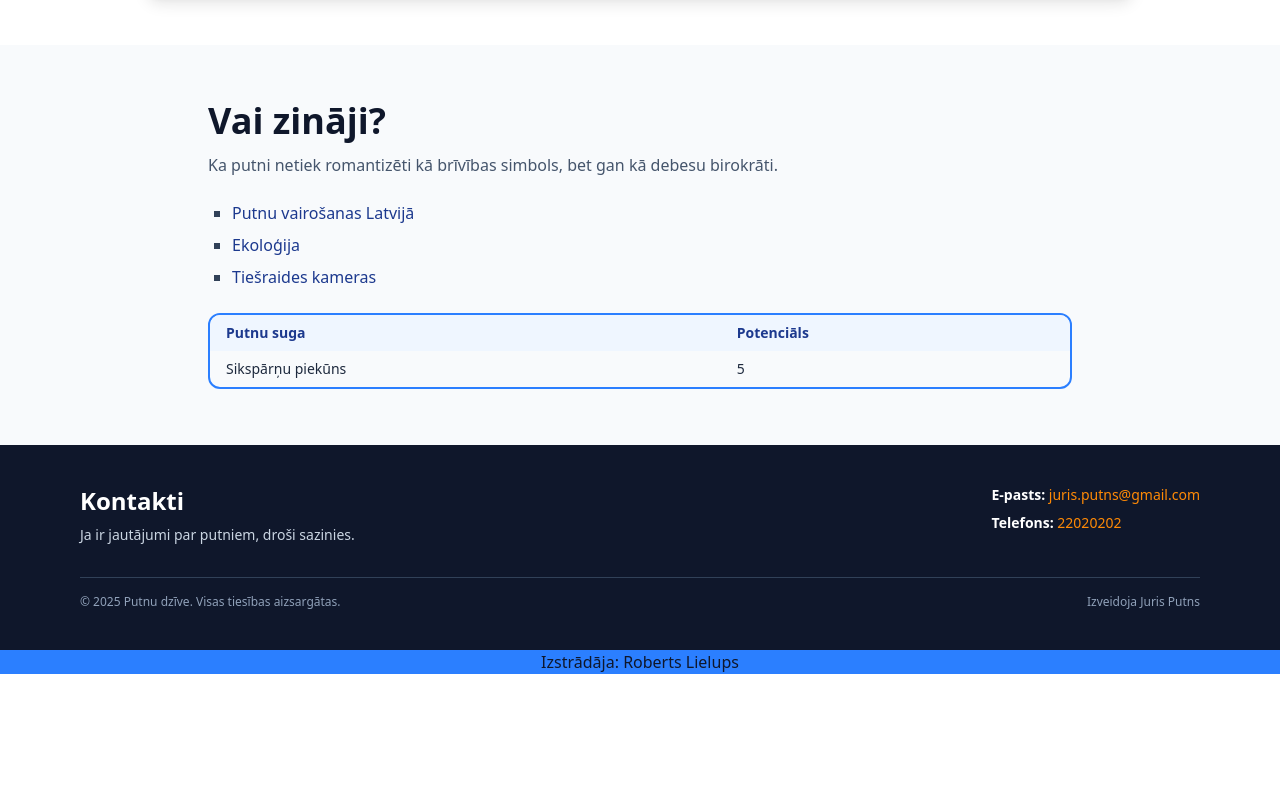
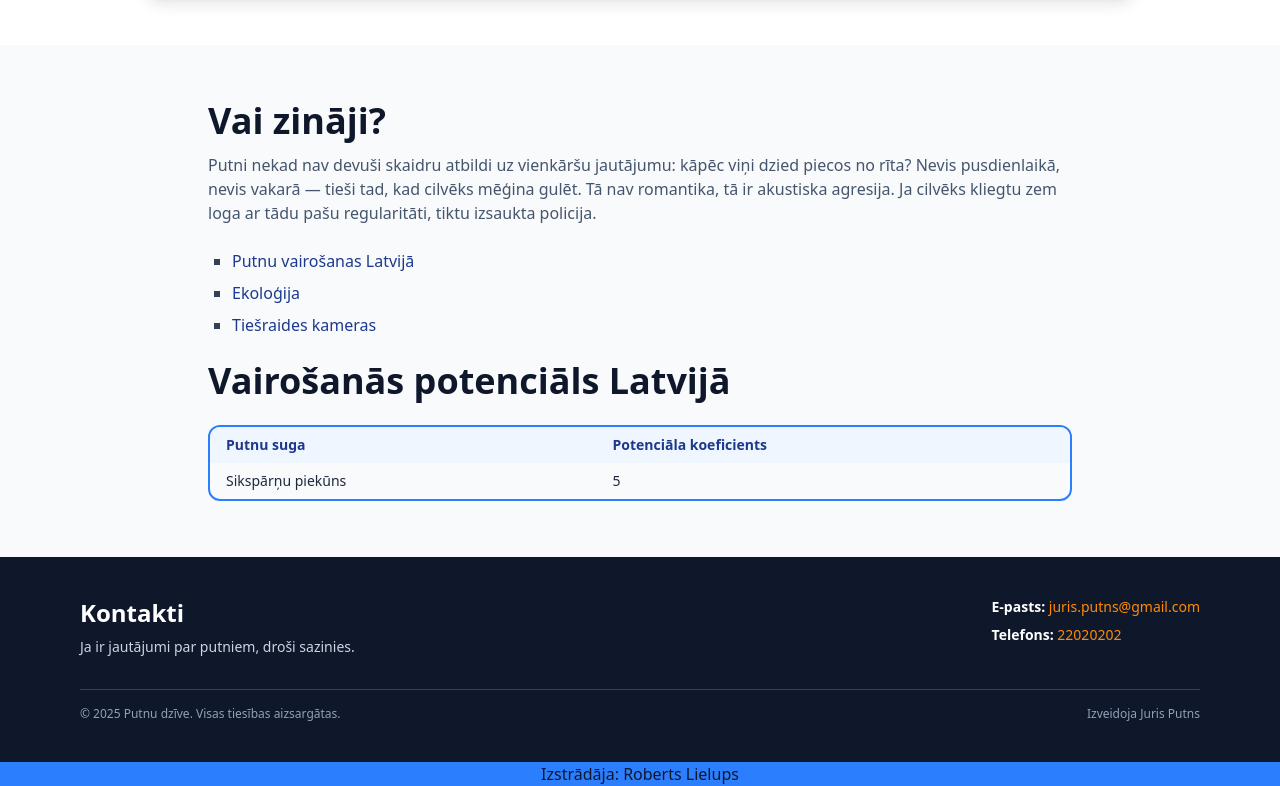
Before and after one commit to RobertsLielups/putnu-dzive-v2, a website built with Vite: page index.html in a window 1280 px wide. Shown: the part 1769-2555 px from the top of the page. Before the commit the page ends 2443 px from the top, so only its background shows below. Built offline with nearby package versions, Linux system fonts and the light colour scheme.

Commit message:
one last update

```diff
--- a/index.html
+++ b/index.html
@@ -178,19 +178,21 @@
           Vai zināji?
         </h2>
         <p class="mt-3 text-slate-600">
-          Ka putni netiek romantizēti kā brīvības simbols, bet gan kā debesu birokrāti.
+          Putni nekad nav devuši skaidru atbildi uz vienkāršu jautājumu: kāpēc viņi dzied piecos no rīta? Nevis pusdienlaikā, nevis vakarā — tieši tad, kad cilvēks mēģina gulēt. Tā nav romantika, tā ir akustiska agresija. Ja cilvēks kliegtu zem loga ar tādu pašu regularitāti, tiktu izsaukta policija.
         </p>
         <ul class="mt-6 list-[square] space-y-2 pl-6 text-slate-700">
           <li><a href="https://www.uzdevumi.lv/p/biologija/8-klase/putni-12093/putnu-uzbuve-un-funkcijas-12094/re-15998c77-efcd-4c66-bfda-a1ef498f0d99" target="_blank" class="text-blue-900">Putnu vairošanas Latvijā</a></li>
           <li><a href="https://lv.wikipedia.org/wiki/Putnu_ekolo%C4%A3ija" target="_blank" class="text-blue-900">Ekoloģija</a></li>
           <li><a href="https://dabasdati.lv/lv/cat/443/" target="_blank" class="text-blue-900">Tiešraides kameras</a></li>
         </ul>
+        <br>
+        <h3 class="text-4xl font-bold text-slate-900">Vairošanās potenciāls Latvijā</h3>
         <div class="mt-6 overflow-hidden rounded-xl border-2 border-blue-500">
           <table class="w-full text-left text-sm text-slate-800">
             <thead class="bg-blue-50 text-blue-900">
               <tr>
                 <th class="px-4 py-2">Putnu suga</th>
-                <th class="px-4 py-2">Potenciāls</th>
+                <th class="px-4 py-2">Potenciāla koeficients</th>
 
               </tr>
             </thead>
```
